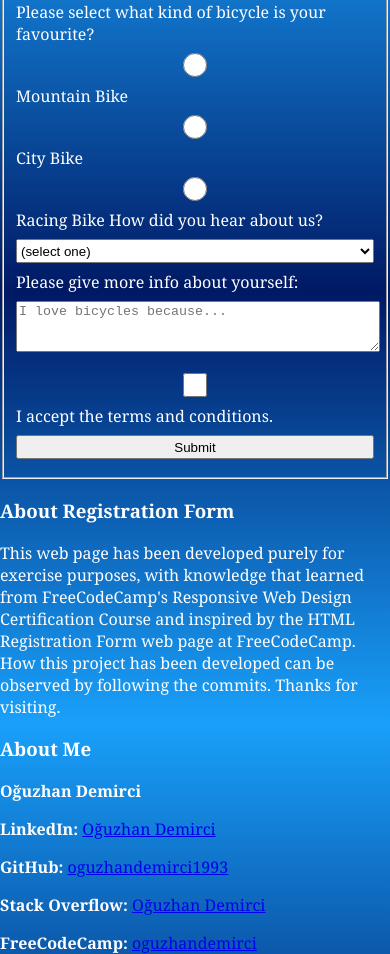
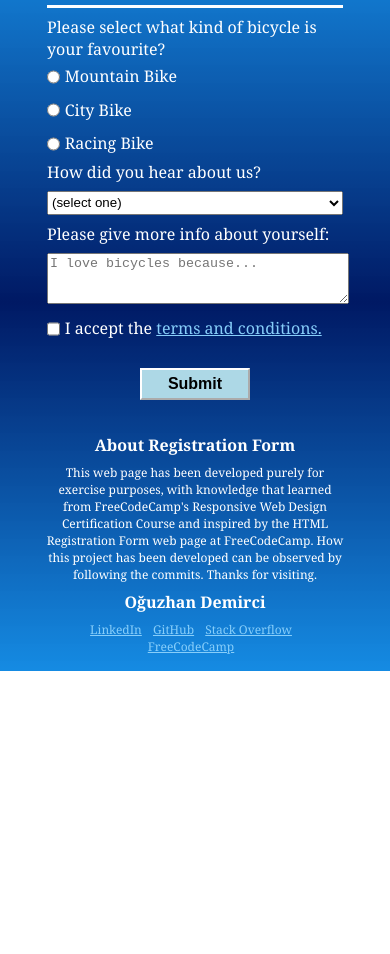
Before and after one commit to oguzhandemirci1993/Registration-Form, a plain HTML site: page index.html in a window 390 px wide. Shown: the part 574-1528 px from the top of the page. After the commit the page ends 1245 px from the top, so only its background shows below. Drawn offline with Linux system fonts and the light colour scheme.

Commit message:
Made footer section more responsive. Added new fieldset. Worked on margin and padding values.

```diff
--- a/index.html
+++ b/index.html
@@ -9,7 +9,7 @@
     <form method="post" action='https://register-demo.freecodecamp.org'>
         <h1>Registration Form</h1>
         <p>Please fill out this form with the required information.</p>
-        <fieldset>
+        <fieldset class="fieldset1">
             <label for="first-name">Your Name: <input required id="first-name" name="first-name" type="text"></label>
             <label for="surname">Your Surname: <input required id="surname" name="surname" type="text"></label>
             <label for="email">Your E-mail Adress: <input required id="email" name="email" type="email"></label>
@@ -17,7 +17,7 @@
             <label for="password">Your Password: <input required id="password" name="password" type="password" pattern="[a-z0-9]{10,}" ></label>
             <label for="picture">Upload a profile picture: <input required id="picture" name="picture" type="file"></label>
         </fieldset>
-        <fieldset>
+        <fieldset class="fieldset2">
             <label>Please select what kind of bicycle is your favourite?</label>
             <label for="mountain-bike"><input class="radio-set" required id="mountain-bike" value="mountain-bike" name="bike-type" type="radio">Mountain Bike</label>
             <label for="city-bike"><input class="radio-set" required id="city-bike" value="city-bike" name="bike-type" type="radio">City Bike</label>
@@ -35,19 +35,18 @@
             <label for="user"> Please give more info about yourself:
                 <textarea name="user" id="user" cols="50" rows="3" placeholder="I love bicycles because..."></textarea>
             </label>
-            <label for="terms-conditions"><input class="checkbox-set" required id="terms-conditions" value="terms-conditions" name="terms-conditions" type="checkbox">I accept the terms and conditions.</label>
-            <label><input type="submit" value="Submit"></label>
+            <label for="terms-conditions"><input class="checkbox-set" required id="terms-conditions" value="terms-conditions" name="terms-conditions" type="checkbox">I accept the <a href="https://www.linkedin.com/in/oguzhandemirci/" target="_blank">terms and conditions.</a> </label>
+        </fieldset>
+    <fieldset class="fieldset3">
+        <!-Creating a different fieldset for submit button prevents it moving to right side when dragging the checkbox to the right.-->
+        <input type="submit" value="Submit" />
         </fieldset>
     </form>
-    <footer class="footer-styling">
-        <h3 class="footer-styling h3">About Registration Form</h3>
-        <p>This web page has been developed purely for exercise purposes, with knowledge that learned from FreeCodeCamp's Responsive Web Design Certification Course and inspired by the HTML Registration Form web page at FreeCodeCamp. How this project has been developed can be observed by following the commits. Thanks for visiting.</p>
-        <h3 class="footer-styling h3">About Me</h3>
-        <p><strong>Oğuzhan Demirci</strong></p>
-        <p><strong>LinkedIn: </strong><a href="https://www.linkedin.com/in/oguzhandemirci/" target="_blank"> Oğuzhan Demirci </a></p>
-        <p><strong>GitHub: </strong><a href="https://github.com/oguzhandemirci1993" target="_blank">oguzhandemirci1993</a></p>
-        <p><strong>Stack Overflow: </strong><a href="https://stackoverflow.com/users/20921717/" target="_blank">Oğuzhan Demirci</a></p>
-        <p><strong>FreeCodeCamp: </strong><a href="https://www.freecodecamp.org/oguzhandemirci" target="_blank">oguzhandemirci</a></p>
-    </footer>
+            <footer class="footer">
+                <h3>About Registration Form</h3>
+                <p>This web page has been developed purely for exercise purposes, with knowledge that learned from FreeCodeCamp's Responsive Web Design Certification Course and inspired by the HTML Registration Form web page at FreeCodeCamp. How this project has been developed can be observed by following the commits. Thanks for visiting.</p>
+                <h3>Oğuzhan Demirci</h3>
+                <p><a href="https://www.linkedin.com/in/oguzhandemirci/" target="_blank">LinkedIn</a> <a href="https://github.com/oguzhandemirci1993" target="_blank">GitHub</a> <a href="https://stackoverflow.com/users/20921717/" target="_blank">Stack Overflow</a> <a href="https://www.freecodecamp.org/oguzhandemirci" target="_blank">FreeCodeCamp</a></p>
+            </footer>
     </body>
 </html>
--- a/styles.css
+++ b/styles.css
@@ -13,6 +13,7 @@ input,select,textarea {
   width: 100%; /*We still need to maintain this width value to ensure width of these elements can cover 100% percent of their rows.*/
   min-height: 1.5rem; /*This adjusts text input boxes.*/
   margin: 0.5rem 0; /*This adjusts distances between text input boxes.*/
+}
 
 form {
   max-width: 400px;
@@ -25,9 +26,15 @@ label {
   display:block;
 }
 
-.radio-set, .checkbox-set{
+.radio-set{
   width: unset;
-  margin-right:0.3rem; /*top,right,bottom,left TRBL*/
+  margin:0.3rem 0.3rem 0.3rem 0rem; /*top,right,bottom,left TRBL*/
+  vertical-align:-45%;
+}
+
+.checkbox-set {
+  width: unset;
+  margin:-0.3rem 0.3rem -0.3rem 0rem; /*top,right,bottom,left TRBL*/
   vertical-align:-45%;
 }
 
@@ -48,14 +55,23 @@ input[type="submit"] {
   font-weight: bold; /*Makes the text bold.*/
 }
 
-fieldset {
+/*Created 3 different fieldset classes instead of using "fieldset:last-of-type"
+CSS pseudo class in order to get rid of secondary fieldset bottom border.*/
+
+.fieldset1 {
   border: none;
   padding: 0.5rem 0rem 0.5rem 0; /*top,right,bottom,left TRBL*/
   border-bottom: 3px solid white;
 }
 
-fieldset:last-of-type {
-  border-bottom: none;
+.fieldset2 {
+  border: none;
+  padding: 0.5rem 0rem 0.5rem 0; /*top,right,bottom,left TRBL*/
+}
+
+.fieldset3 {
+  border: none;
+  margin:0;
 }
 
 h1,p {
@@ -64,25 +80,30 @@ h1,p {
   margin: 1em auto;
 }
 
-.footer-styling {
-  text-align:center;
-  font-family: Georgia, Helvetica;
+.footer p{
+  font-size: 0.75rem;
+  text-align: center;
+  font-family: Georgia, Calibri;
+  max-width: 400px;
+  min-width: 300px;
+  width: 60vw;
+  margin: 0.5rem auto;
 }
 
-.footer-styling h3{
-  font-size: 18px;
-  margin-top:1%;
-  margin-bottom: 1%;
-}
-
-.footer-styling p{
-  font-size: 14px;
-  margin: 0.20em 500px;
+.footer h3{
+  font-size: 1rem;
+  text-align: center;
+  font-family: Georgia, Calibri;
+  max-width: 400px;
+  min-width: 300px;
+  width: 60vw;
+  margin: 0.5rem auto;
 }
 
 a {
   color:lightskyblue;
-  margin-top: 5px;
+  margin-right: 0.5rem;
+  padding-bottom:1rem;
 }
 
 a:visited {
@@ -91,7 +112,6 @@ a:visited {
 
 a:hover {
   color:lightblue;
-  ;
 }
 
 a:active {
```
